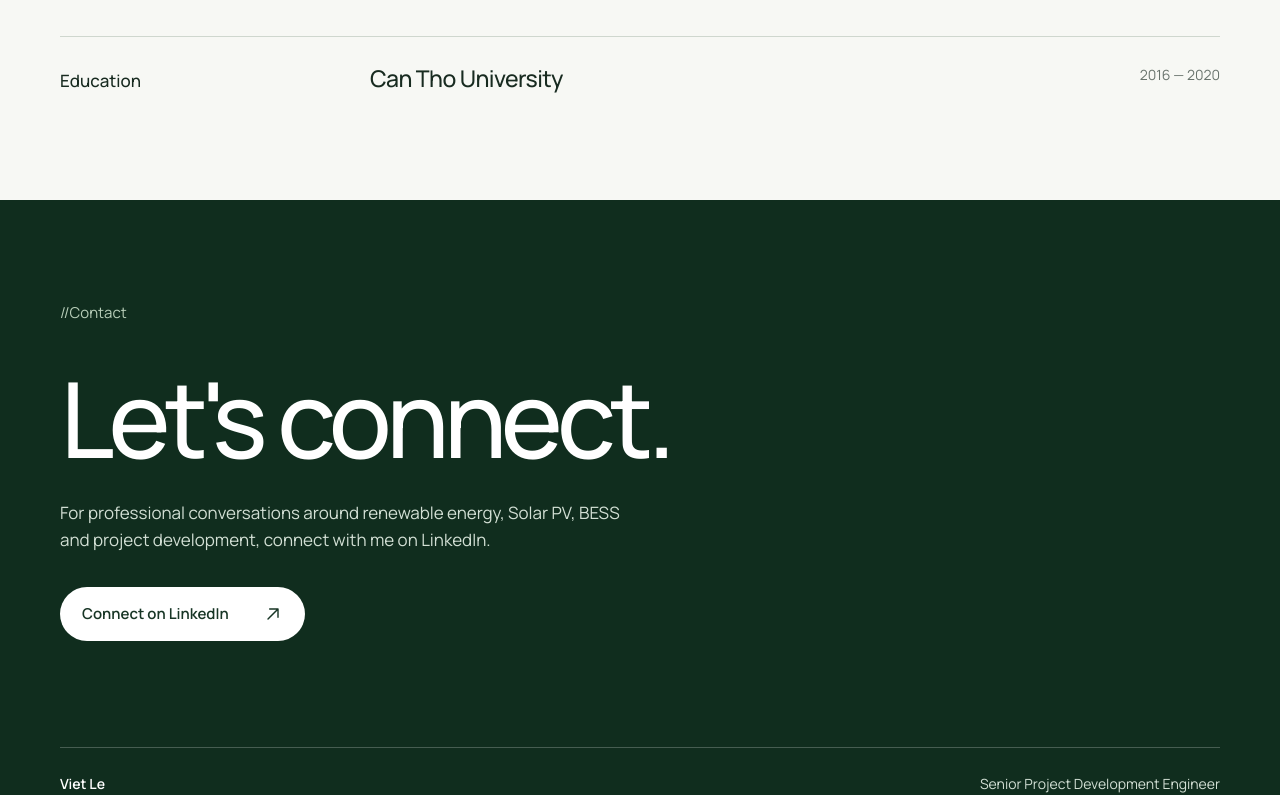
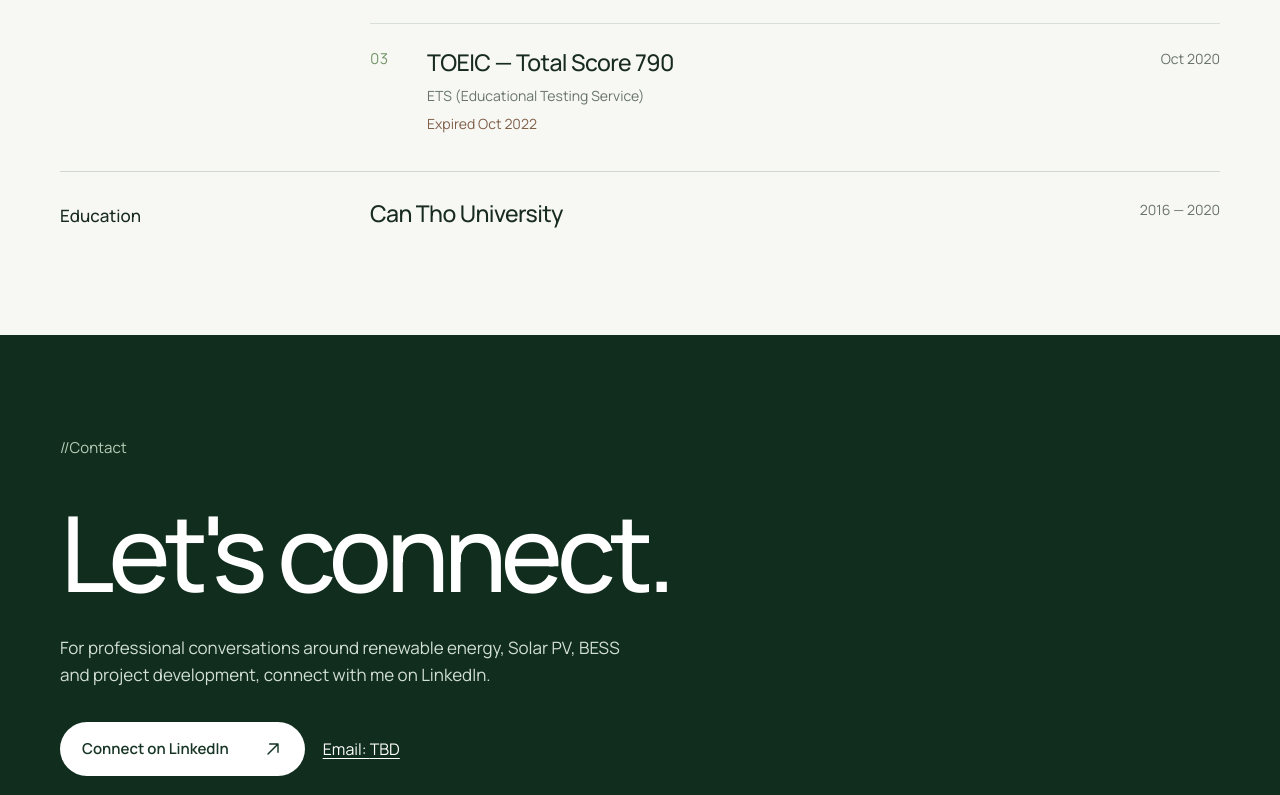
Before and after one commit to Nhutduyasda/viet-le-portfolio, a Next.js app: page / in a window 1280 px wide. Shown: the part 5469-6264 px from the top of the page. Built offline with nearby package versions, Linux system fonts and the light colour scheme.

Commit message:
Display email placeholder and expired TOEIC result

```diff
--- a/src/app/globals.css
+++ b/src/app/globals.css
@@ -359,6 +359,7 @@ html { scroll-behavior: smooth; }
 .background-number { color: #749668; font-size: 15px; font-variant-numeric: tabular-nums; }
 .background-entry h4 { font-size: clamp(20px, 1.8vw, 25px); line-height: 1.3; font-weight: 500; letter-spacing: -.025em; }
 .background-entry p { margin-top: 7px; color: #68736c; font-size: 14px; line-height: 1.5; }
+.background-status { color: #805f4b !important; }
 .background-date { color: #68736c; font-size: 14px; white-space: nowrap; text-align: right; }
 .background-education { margin-top: 13px; }
 .background-education-entry { grid-template-columns: minmax(0, 1fr) 100px; padding-bottom: 0; }
--- a/src/components/sections/Background.tsx
+++ b/src/components/sections/Background.tsx
@@ -16,7 +16,7 @@ export function Background() {
             {portfolioData.professionalDevelopment.map((entry, index) => (
               <article className="background-entry" key={entry.id} data-reveal style={{ "--reveal-index": index + 1 } as React.CSSProperties}>
                 <span className="background-number" aria-hidden="true">{entry.number}</span>
-                <div><h4>{entry.title}</h4><p>{entry.organization}</p></div>
+                <div><h4>{entry.title}</h4><p>{entry.organization}</p>{entry.status && <p className="background-status">{entry.status}</p>}</div>
                 <span className="background-date">{entry.date}</span>
               </article>
             ))}
--- a/src/components/sections/Contact.tsx
+++ b/src/components/sections/Contact.tsx
@@ -14,7 +14,7 @@ export function Contact() {
         </p>
         <div className="contact-actions" data-reveal style={{ "--reveal-index": 3 } as React.CSSProperties}>
           <a href={profile.linkedinUrl} target="_blank" rel="noopener noreferrer" className="contact-link">Connect on LinkedIn <svg aria-hidden="true" focusable="false" viewBox="0 0 24 24" fill="none" stroke="currentColor" strokeWidth="1.7" strokeLinecap="round" strokeLinejoin="round"><path d="M6 18 18 6M8 6h10v10" /></svg><span className="sr-only"> (opens in a new tab)</span></a>
-          {hasEmail && <a href={`mailto:${email}`} className="contact-email">Email me</a>}
+          {hasEmail ? <a href={`mailto:${email}`} className="contact-email">Email me</a> : <span className="contact-email">Email: {email}</span>}
         </div>
         <div className="contact-signature" data-reveal style={{ "--reveal-index": 4 } as React.CSSProperties}>
           <span>{profile.name}</span><span>{profile.headline}</span>
--- a/src/content/profile.ts
+++ b/src/content/profile.ts
@@ -131,6 +131,16 @@ export const portfolioData: PortfolioData = {
       sourceUrl: "https://www.linkedin.com/in/lenguyenquocviet118/",
       verified: true,
     },
+    {
+      id: "toeic-790", number: "03",
+      title: "TOEIC — Total Score 790",
+      organization: "ETS (Educational Testing Service)",
+      date: "Oct 2020",
+      status: "Expired Oct 2022",
+      sourceLabel: "Viet Le's public LinkedIn profile",
+      sourceUrl: "https://www.linkedin.com/in/lenguyenquocviet118/",
+      verified: true,
+    },
   ],
   education: [
     {
--- a/src/types/portfolio.ts
+++ b/src/types/portfolio.ts
@@ -83,6 +83,7 @@ export interface ProfessionalDevelopmentItem {
   title: string;
   organization: string;
   date: string;
+  status?: string;
   sourceLabel: string;
   sourceUrl: string;
   verified: boolean;
```
